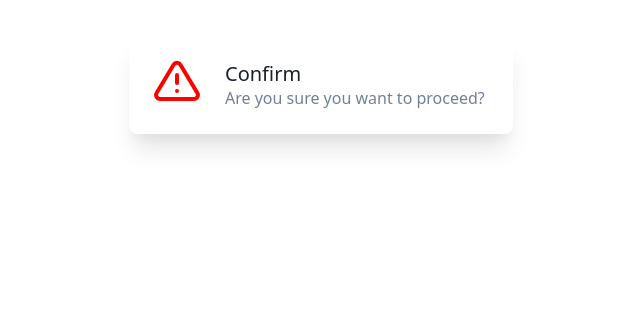
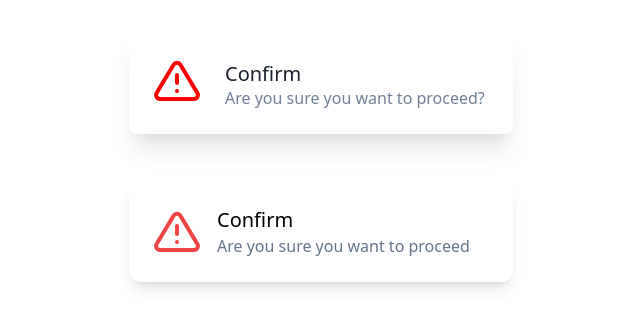
Before and after one commit to nsagias/react-tailwindcss-starter, a React (Create React App) app: page / in a window 1280 px wide. Shown: the part 167-494 px from the top of the page, without its empty margins (319-959 px from the left). Built offline with nearby package versions, Linux system fonts and the light colour scheme.

Commit message:
add tailwind version fo Alert

```diff
--- a/src/App.tsx
+++ b/src/App.tsx
@@ -1,10 +1,12 @@
 import './App.css';
 import Alert from './components/Alert/Alert';
+import AlertTailwind from './components/Alert/AlertTailwind';
 
 function App() {
   return (
     <div className="App">
       <Alert />
+      <AlertTailwind />
     </div>
   );
 }
--- /dev/null
+++ b/src/components/Alert/AlertTailwind.tsx
@@ -0,0 +1,15 @@
+import { FiAlertTriangle } from "react-icons/fi";
+
+
+export default function AlertTailwind() {
+  return (
+    <div className="flex items-center p-6 max-w-sm mx-auto bg-white rounded-xl shadow-lg space-x-4 mt-12">
+
+        <FiAlertTriangle className="w-12 h-12 text-red-500" />
+      <div>
+        <div className="text-xl font-medium text-black">Confirm</div>
+        <p className="text-slate-500">Are you sure you want to proceed</p>
+      </div>
+    </div>
+  );
+}
```
